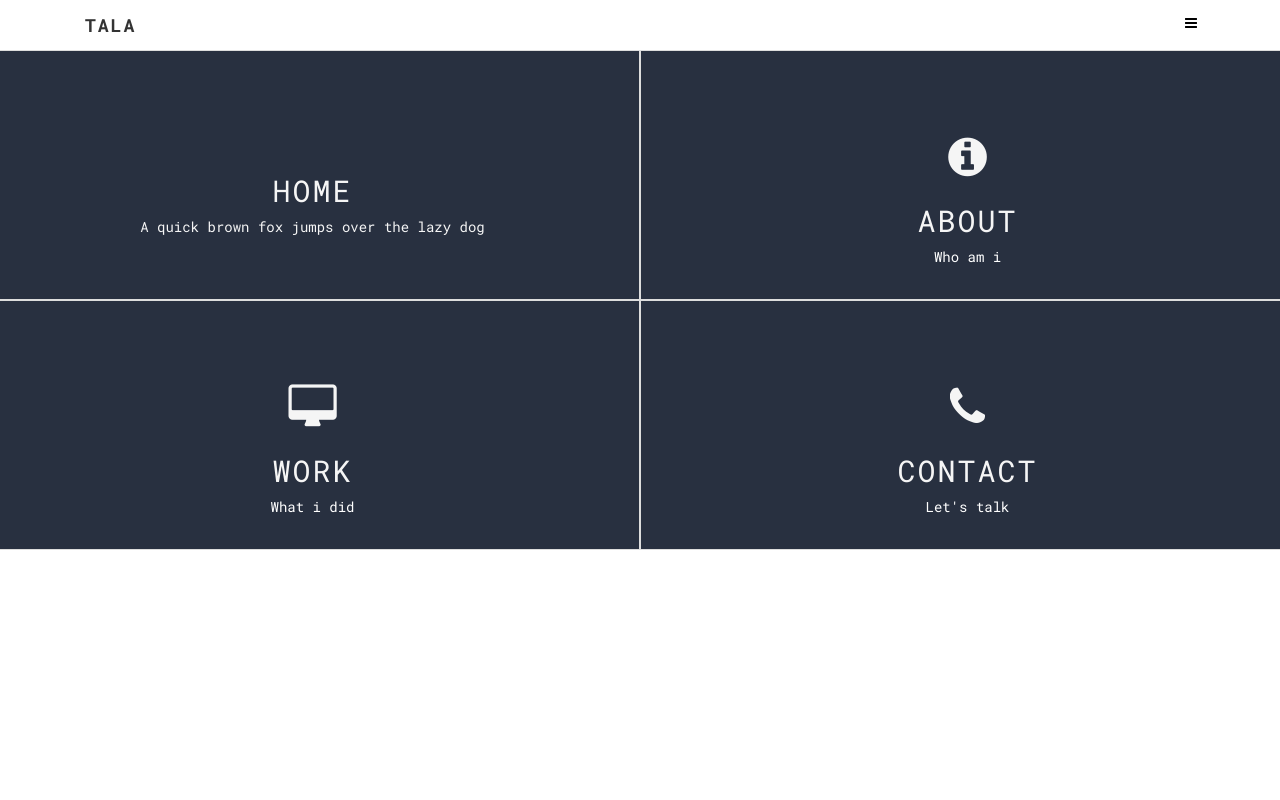
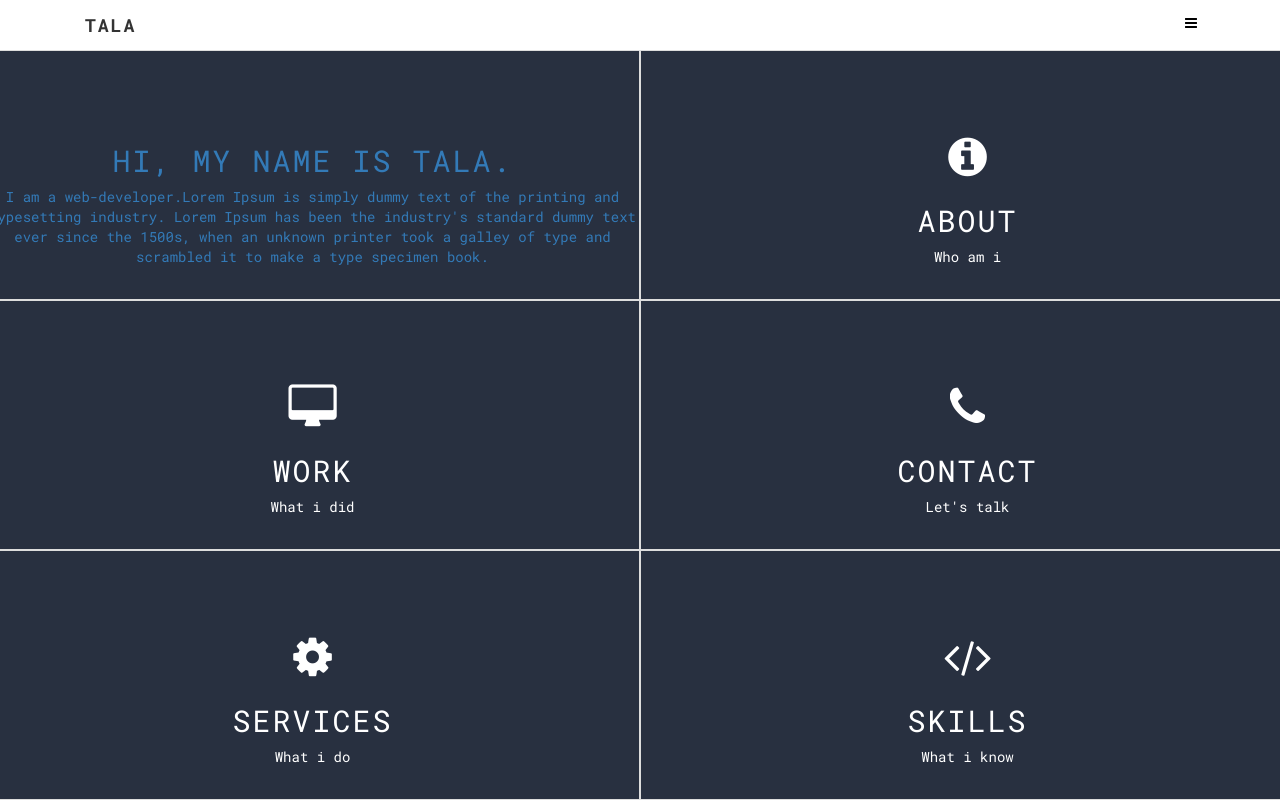
Before and after one commit to Waris-Khan/tala, a plain HTML site: page index.html in a window 1280 px wide. Drawn offline with nearby package versions, Linux system fonts and the light colour scheme.

Commit message:
Add files via upload

```diff
--- a/index.html
+++ b/index.html
@@ -56,33 +56,59 @@
 <!--            <div class="container">-->
                 <div class="row">
                   <div class="col-md-6">
+                      <a href="#">
                       <div class="inner intro">
                           <div class="img-box"></div>
-                          <h2>Home</h2>
-                          <p>A quick brown fox jumps over the lazy dog</p>
+                          <h2>Hi, my name is Tala.</h2>
+                          <p>I am a web-developer.Lorem Ipsum is simply dummy text of the printing and typesetting industry. Lorem Ipsum has been the industry's standard dummy text ever since the 1500s, when an unknown printer took a galley of type and scrambled it to make a type specimen book.</p>
                       </div>
+                      </a>
                   </div>
                   <div class="col-md-6">
+                      <a href="#">
                       <div class="inner">
                           <div class="img-box"><i class="fa fa-info-circle" style="font-size:45px;"></i></div>
                           <h2>About</h2>
                           <a>Who am i</a>
                       </div>
+                          </a>
                   </div>
                   <div class="w-100"></div>
                   <div class="col-md-6">
+                      <a href="#">
                       <div class="inner">
                           <div class="img-box"><i class="fa fa-desktop" style="font-size:45px;"></i></div>
                           <h2>Work</h2>
                           <a>What i did</a>
                       </div>
+                          </a>
                   </div>
                   <div class="col-md-6">
+                      <a href="#">
                       <div class="inner">
                           <div class="img-box"><i class="fa fa-phone" style="font-size:45px;"></i></div>
                           <h2>Contact</h2>
                           <a>Let's talk</a>
                       </div>
+                          </a>
+                  </div>
+                    <div class="col-md-6">
+                        <a href="#">
+                      <div class="inner">
+                          <div class="img-box"><i class="fa fa-cog" style="font-size:45px;"></i></div>
+                          <h2>Services</h2>
+                          <a>What i do</a>
+                      </div>
+                            </a>
+                  </div>
+                    <div class="col-md-6 block">
+                        <a href="#">
+                      <div class="inner">
+                          <div class="img-box"><i class="fa fa-code" style="font-size:45px;"></i></div>
+                          <h2>Skills</h2>
+                          <a>What i know</a>
+                      </div>
+                            </a>
                   </div>
                 </div>
 <!--            </div>-->
```
